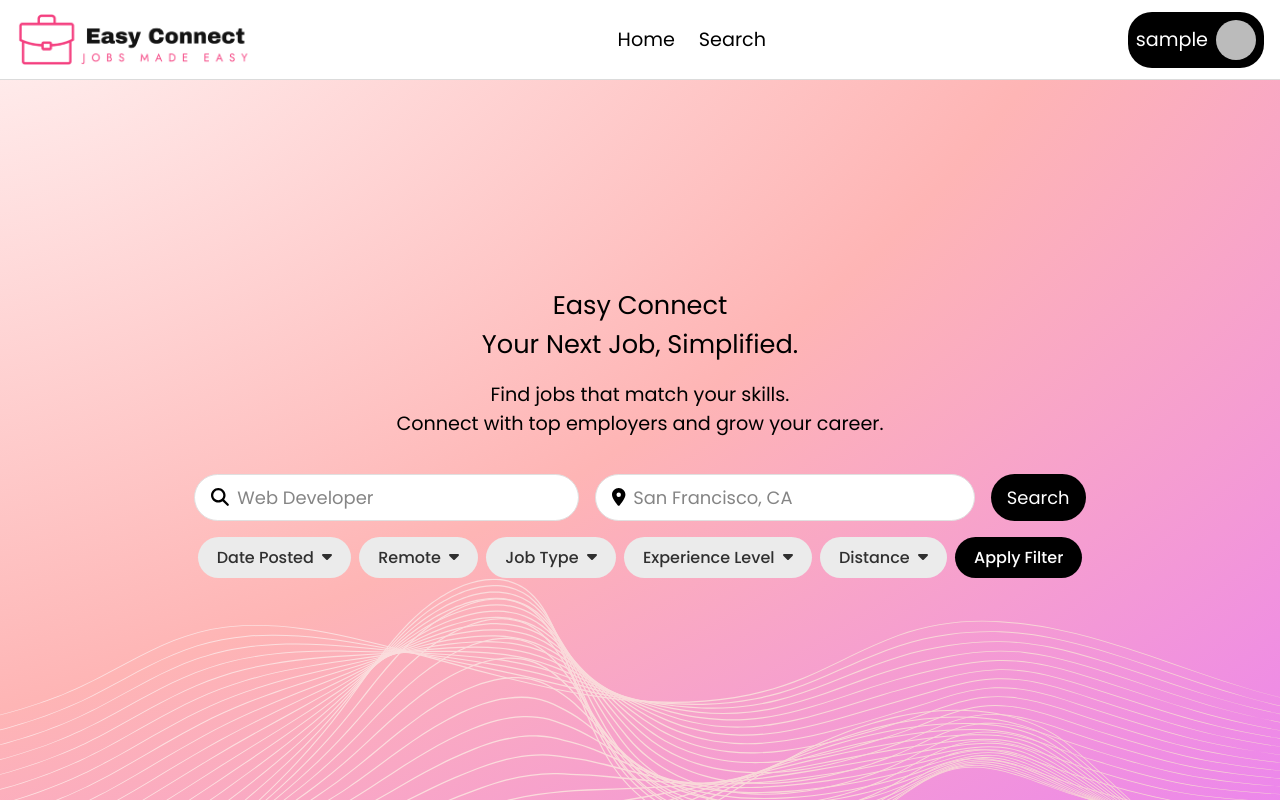
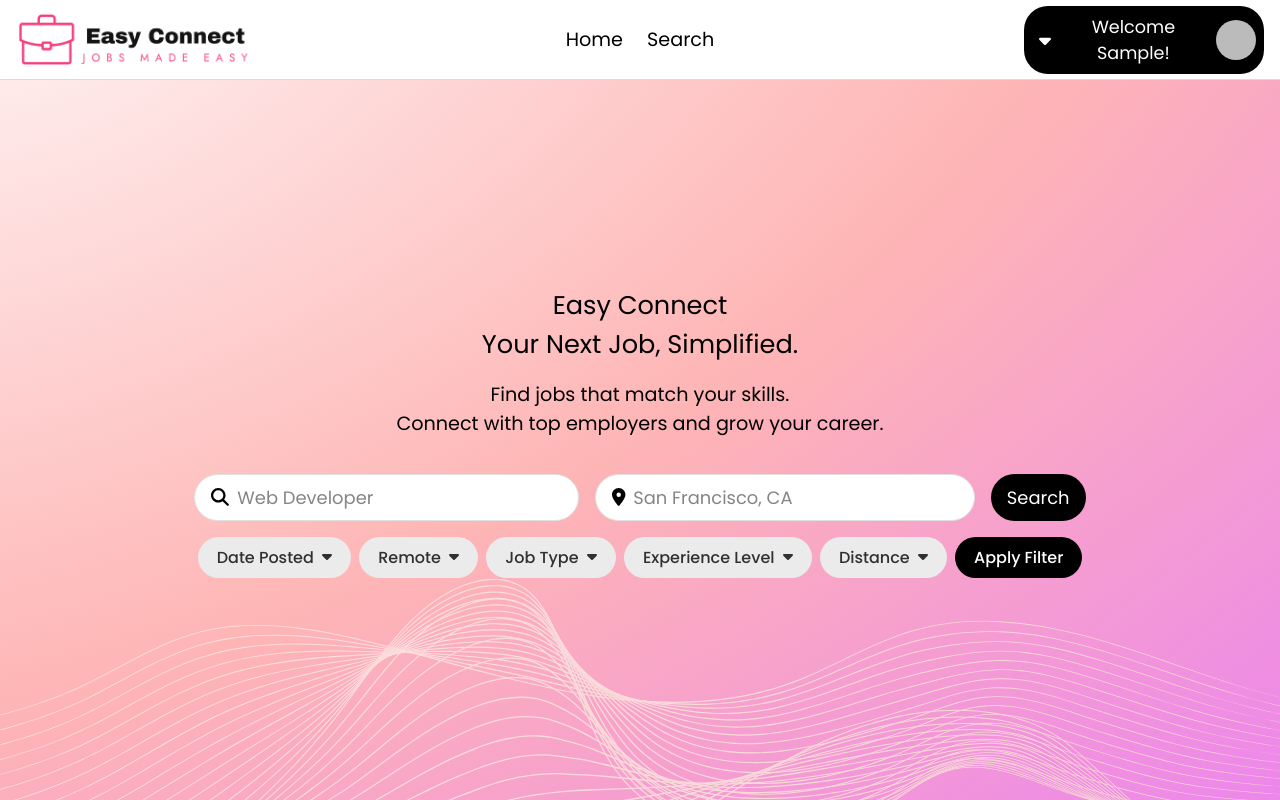
Before and after one commit to ahuda620/EasyConnect-Vite, a React (Vite) app in the folder frontend/: page / in a window 1280 px wide. Built offline with nearby package versions, Linux system fonts and the light colour scheme; no server answers; sample sign-in values are in the browser's storage.

Commit message:
changed welcome message in header

```diff
--- a/frontend/src/components/Header.jsx
+++ b/frontend/src/components/Header.jsx
@@ -53,23 +53,12 @@ export default function Header() {
 
       {user && !isMobile ? (
         <div className={styles.userProfileContainer}>
-          {user.username ||
-            user.firstName ||
-            (user.fullName && (
-              <>
-                <FontAwesomeIcon
-                  icon={faSortDown}
-                  className={styles.faSortDown}
-                />
-                <p>
-                  {user.firstName
-                    ? user.firstName
-                    : user.username
-                    ? user.username
-                    : user.fullName && user.fullName}
-                </p>
-              </>
-            ))}
+          <FontAwesomeIcon icon={faSortDown} className={styles.faSortDown} />
+          {user.firstName || user.username ? (
+            <p>{`Welcome ${user.firstName || user.username}!`}</p>
+          ) : (
+            <p>Welcome!</p>
+          )}
           <img src={user.imageUrl}></img>
           <div className={styles.profileDropDownMenu}>
             <nav>
```
